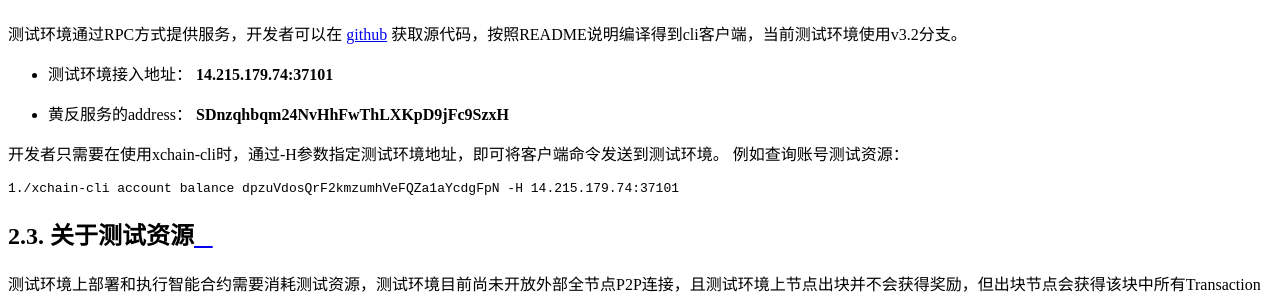
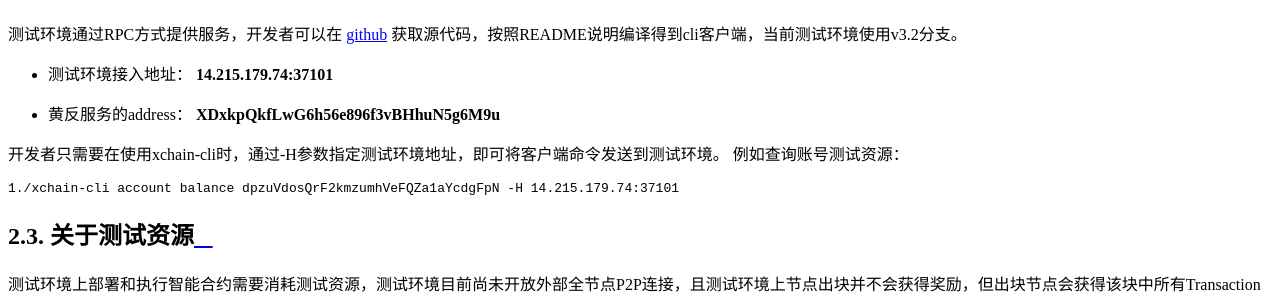
Before and after one commit to xuperchain/docs, a Sphinx documentation site: the page built from source/test_network/guides.rst, in a window 1280 px wide and 1400 px high, scrolled down 1841 px. Shown: the part 154-452 px from the top of the window. Built offline with Sphinx 7.4.7 and the Read the Docs theme 2.0.0, drawn with Linux system fonts in a browser that asks for light colours; some of the changed text lies outside the part shown.

Commit message:
update testenv doc

```diff
--- a/source/design_documents/permission_model.rst
+++ b/source/design_documents/permission_model.rst
@@ -92,7 +92,7 @@ ACL数据结构说明
 
     // AK集的表示方法
     message AkSet {
-    repeated string aks = 1; //一堆公钥
+        repeated string aks = 1; //一堆公钥
     }
 
     message AkSets {
--- a/source/test_network/guides.rst
+++ b/source/test_network/guides.rst
@@ -15,7 +15,7 @@
 测试环境通过RPC方式提供服务，开发者可以在 `github <https://github.com/xuperchain/xuperunion>`_ 获取源代码，按照README说明编译得到cli客户端，当前测试环境使用v3.2分支。
 
 - 测试环境接入地址： **14.215.179.74:37101**
-- 黄反服务的address：  **SDnzqhbqm24NvHhFwThLXKpD9jFc9SzxH**
+- 黄反服务的address：  **XDxkpQkfLwG6h56e896f3vBHhuN5g6M9u**
 
 开发者只需要在使用xchain-cli时，通过-H参数指定测试环境地址，即可将客户端命令发送到测试环境。 例如查询账号测试资源：
 
@@ -83,7 +83,7 @@
 .. code-block:: bash
     :linenos:
 
-    SDnzqhbqm24NvHhFwThLXKpD9jFc9SzxH
+    XDxkpQkfLwG6h56e896f3vBHhuN5g6M9u
 
 - Step2: 生成创建合约账号的原始交易，命令如下：
 
@@ -252,7 +252,7 @@ accountAclSet.json模版如下：
 .. code-block:: bash
     :linenos:
 
-    SDnzqhbqm24NvHhFwThLXKpD9jFc9SzxH
+    XDxkpQkfLwG6h56e896f3vBHhuN5g6M9u
     XC1234098776890651@xuper/dpzuVdosQrF2kmzumhVeFQZa1aYcdgFpN
 
 Step1: 生成部署合约的原始交易，命令如下：
```
